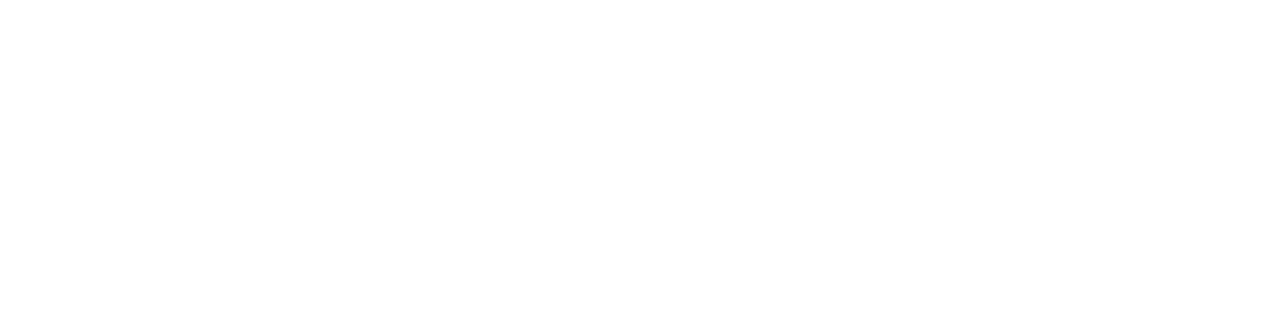
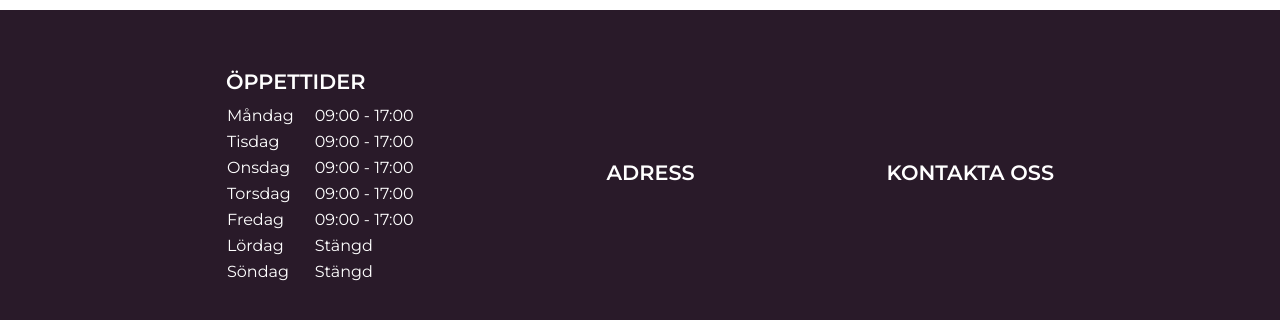
Before and after one commit to ElisaMavilia/lillaedet-vue, a Vue app: page / in a window 1280 px wide. Shown: the part 4111-4431 px from the top of the page. Before the commit the page ends 4121 px from the top, so only its background shows below. Built offline with nearby package versions, Linux system fonts and the light colour scheme.

Commit message:
added FooterComponent

```diff
--- a/src/components/BeforeAfterComponent.vue
+++ b/src/components/BeforeAfterComponent.vue
@@ -58,7 +58,7 @@
   left: 50%;
   transform: translate(-50%, -50%);
   z-index: 1;
-  pointer-events: none; // Assure that the text doesn't interfere with scrolling
+  pointer-events: none; // Assures that the text doesn't interfere with scrolling
   color: rgb(103, 96, 96);
   padding: 10px 20px;
   font-size: 1rem;
--- /dev/null
+++ b/src/components/FooterComponent.vue
@@ -0,0 +1,66 @@
+<template>
+    <div id="footer-container-up">
+      <div id="footer-content" class="container d-flex justify-content-around align-items-center align-content-center flex-wrap">
+        <div id="opening-hours">
+          <h4 class="text-uppercase">Öppettider</h4>
+          <table>
+            <tr v-for="(day, index) in openingHours" :key="index">
+              <td>{{ day.day }}</td>
+              <td class="opening-time">{{ day.time }}</td>
+            </tr>
+          </table>
+        </div>
+        <div id="address">
+          <h4 class="text-uppercase">Adress</h4>
+        </div>
+        <div id="contact-info">
+          <h4 class="text-uppercase">Kontakta Oss</h4>
+        </div>
+      </div>
+    </div>
+  </template>
+
+<script>
+export default {
+  name: 'FooterComponent',
+  data() {
+    return {
+      openingHours: [
+        { day: 'Måndag', time: '09:00 - 17:00' },
+        { day: 'Tisdag', time: '09:00 - 17:00' },
+        { day: 'Onsdag', time: '09:00 - 17:00' },
+        { day: 'Torsdag', time: '09:00 - 17:00' },
+        { day: 'Fredag', time: '09:00 - 17:00' },
+        { day: 'Lördag', time: 'Stängd' },
+        { day: 'Söndag', time: 'Stängd' },
+      ],
+    };
+  },
+};
+</script>
+
+
+<style lang="scss" scoped>
+@use '../assets/styles/partials/variables' as *;
+
+#footer-container-up {
+    background-color: $footer_primary;
+    width: 100%;
+    height: 400px;
+    color: white;
+
+    #footer-content {
+        padding: 60px;
+    }
+
+    h4 {
+        font-weight: 600;
+        font-size: 1.3rem;
+    }
+
+    .opening-time {
+        padding-left: 20px;
+    }
+}
+
+</style>
--- a/src/components/MainComponent.vue
+++ b/src/components/MainComponent.vue
@@ -42,13 +42,17 @@
             <BeforeAfterComponent />
         </div>
     </section>
-   <!--  <FooterComponent /> -->
+   <!-- Footer -->
+     <section id="footer">
+        <FooterComponent />
+     </section>
 </template>
 
 <script>
 import BeforeAfterComponent from './BeforeAfterComponent.vue';
 import CardComponent from './CardComponent.vue';
 import FaqComponent from './FaqComponent.vue';
+import FooterComponent from './FooterComponent.vue';
 import ScrollingCardComponent from './ScrollingCardComponent.vue';
 import WaveComponent from './WaveComponent.vue';
 
@@ -65,6 +69,7 @@ export default {
         FaqComponent,
         WaveComponent,
         BeforeAfterComponent,
+        FooterComponent
 
     },
 };
```
